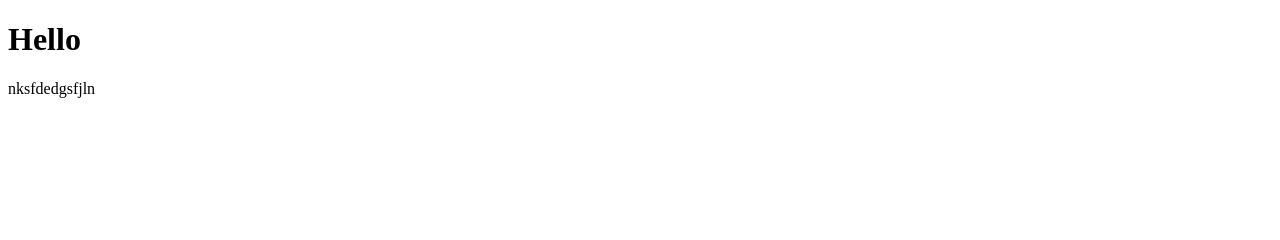
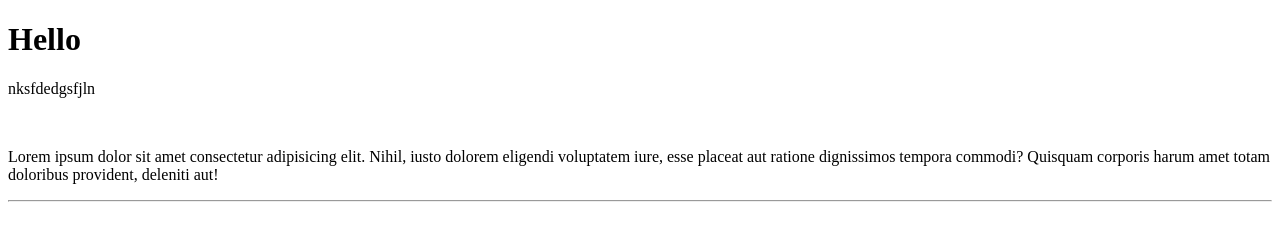
Before and after one commit to Aidanr50/2024-demo, a plain HTML site: page root/index.html in a window 1280 px wide. Drawn offline with Linux system fonts and the light colour scheme.

Commit message:
UPDATE new para and hr

```diff
--- a/root/index.html
+++ b/root/index.html
@@ -9,5 +9,8 @@
     <h1>Hello</h1>
     <p>nksfdedgsfjln</p>
     <img src="" alt="">
+    <p>Lorem ipsum dolor sit amet consectetur adipisicing elit. Nihil, iusto dolorem eligendi voluptatem iure, esse placeat aut ratione dignissimos tempora commodi? Quisquam corporis harum amet totam doloribus provident, deleniti aut!</p>
+
+    <hr>
 </body>
 </html>
```
